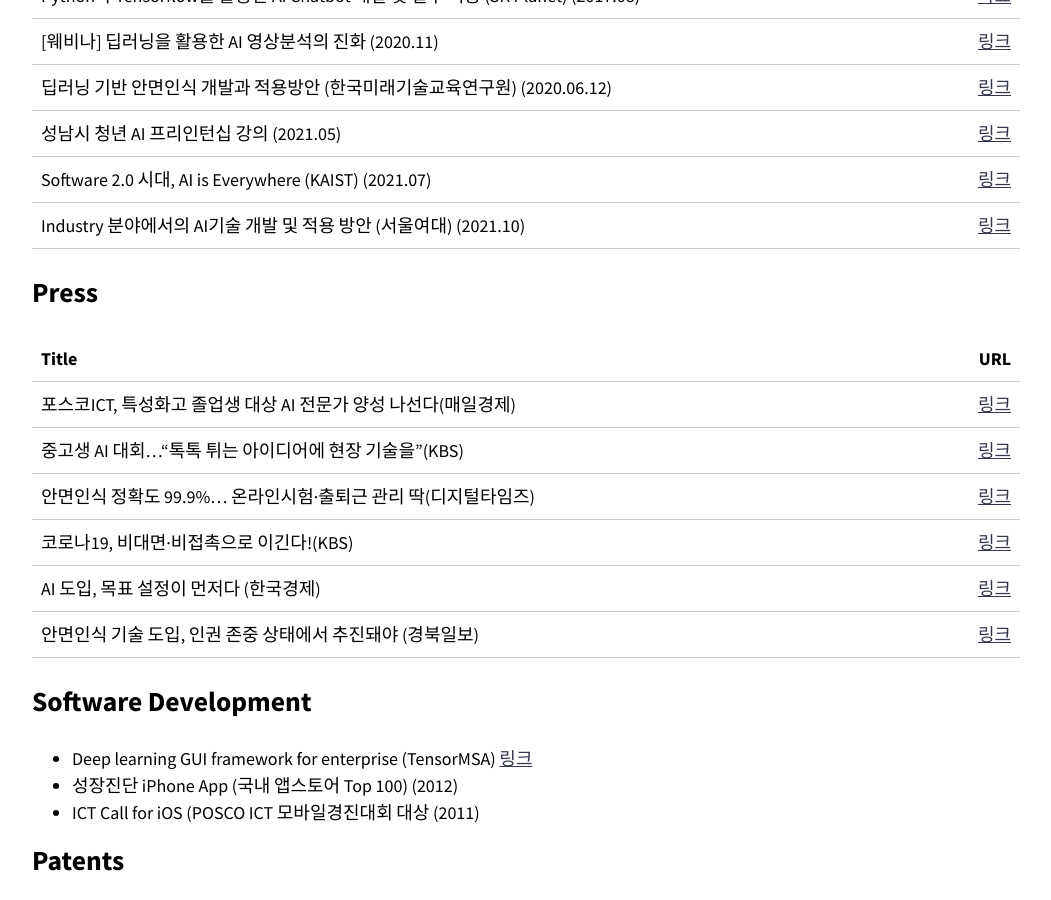
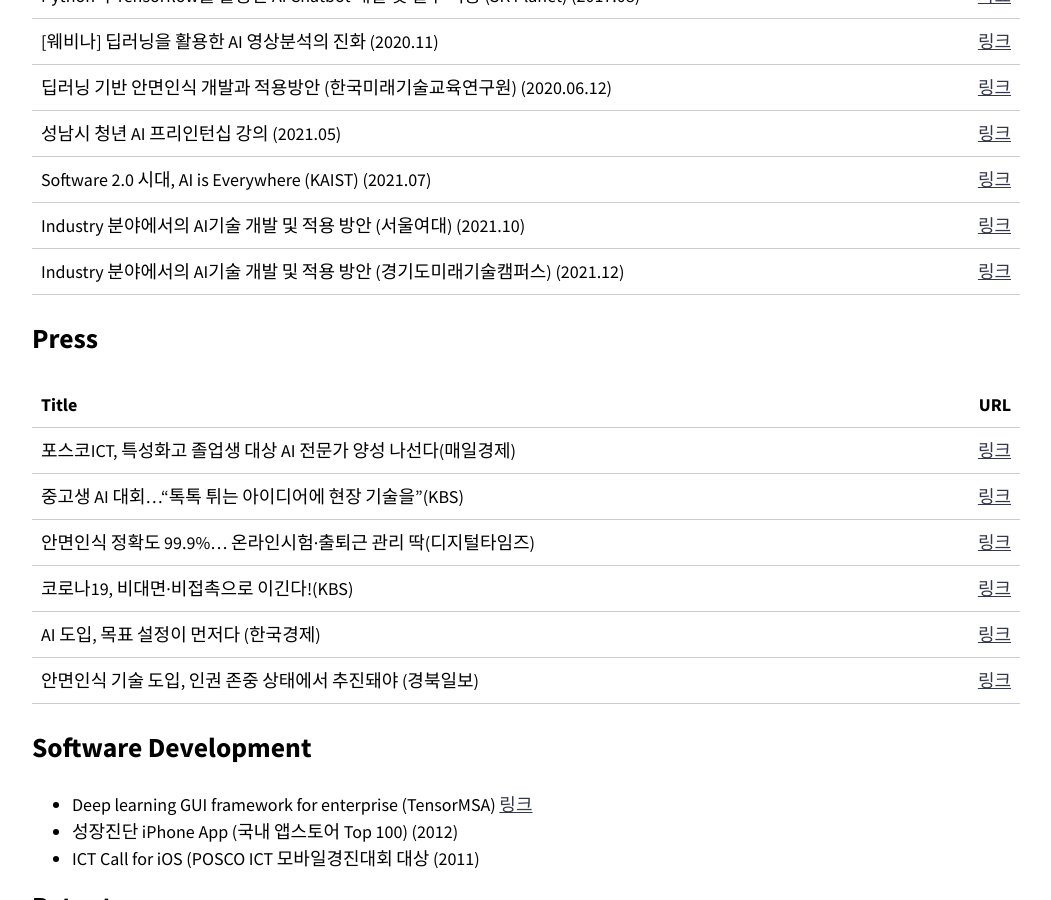
Before and after one commit to healess/healess.github.io, a Jekyll site: the page built from index.md, in a window 1280 px wide and 900 px high, scrolled down 1564 px. Shown: the whole window, without its empty margins (114-1165 px from the left). Built offline with Jekyll 4.4.1, drawn with Linux system fonts in a browser that asks for light colours; nearby versions of some CDN libraries.

Commit message:
Update index.md

```diff
--- a/index.md
+++ b/index.md
@@ -51,6 +51,7 @@ entries_layout: grid
 | 성남시 청년 AI 프리인턴십 강의 (2021.05)|[링크](http://www.m-i.kr/news/articleView.html?idxno=824891)
 | Software 2.0 시대, AI is Everywhere (KAIST) (2021.07)|[링크](https://itm2.kaist.ac.kr/board/board.php?bo_table=forums&idx=4)|
 | Industry 분야에서의 AI기술 개발 및 적용 방안 (서울여대) (2021.10)|[링크](https://ds.swu.ac.kr/)|
+| Industry 분야에서의 AI기술 개발 및 적용 방안 (경기도미래기술캠퍼스) (2021.12)|[링크](http://www.ggmirae.co.kr/course/curriculum/11)|
 
 
 ## Press
```
